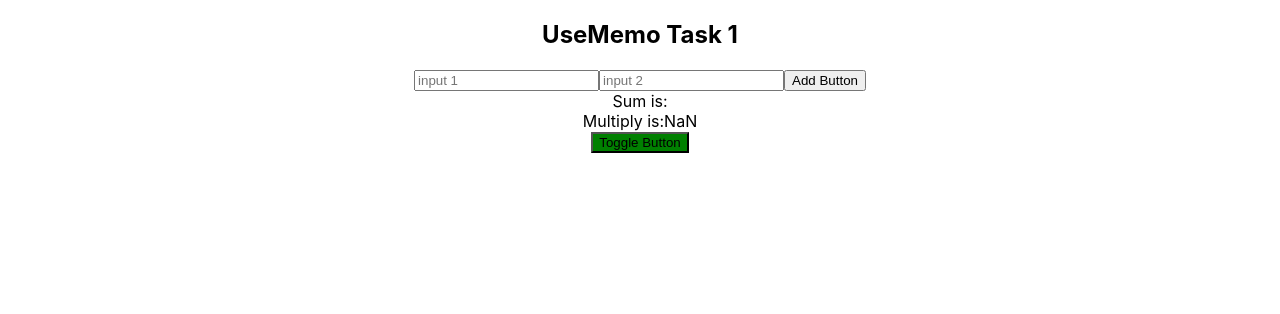
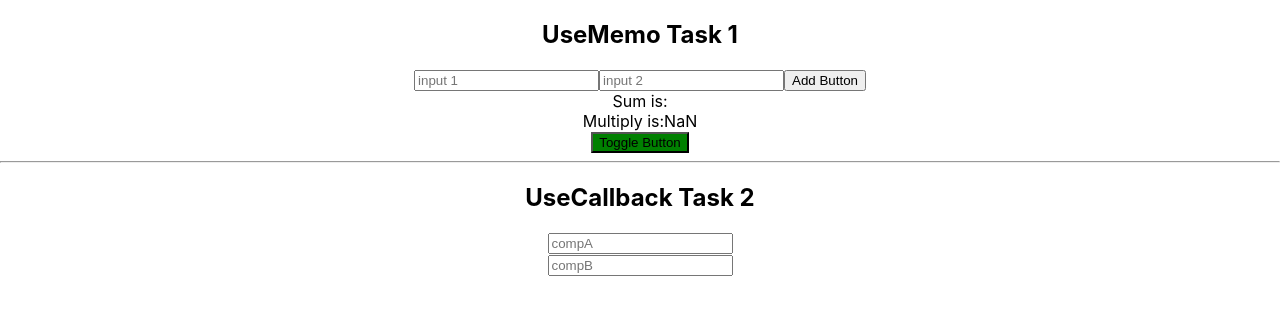
Before and after one commit to anshikachaurasiya-cedcoss/React, a React (Create React App) app: page / in a window 1280 px wide. Shown: the top 314 px of the page. Built offline with nearby package versions, Linux system fonts and the light colour scheme.

Commit message:
Use Callback

```diff
--- a/src/App.js
+++ b/src/App.js
@@ -1,4 +1,5 @@
 import './App.css';
+import UseCallBack from './Components/UseCallBack';
 import UseMemo from './Components/UseMemo';
 
 function App() {
@@ -6,6 +7,9 @@ function App() {
   <div className="App">
     <h2>UseMemo Task 1</h2>
     <UseMemo/>
+    <hr/>
+    <h2>UseCallback Task 2</h2>
+    <UseCallBack/>
   </div>
   );
 }
--- /dev/null
+++ b/src/Components/CompAUseCallback.js
@@ -0,0 +1,12 @@
+import React from 'react'
+
+const CompAUseCallback = (props) => {
+  console.log("...CompA...")
+  return (
+    <div>
+      <input placeholder='compA' onChange={props.inp1}/>
+    </div>
+  )
+}
+
+export default React.memo(CompAUseCallback)
--- /dev/null
+++ b/src/Components/CompBUseCallback.js
@@ -0,0 +1,13 @@
+import React from 'react'
+
+const CompBUseCallback = (props) => {
+  console.log("...CompB...")
+  return (
+    <div>
+      <input placeholder='compB' onChange={props.inp2}/>
+      <h1>{props.inp1Val}</h1>
+    </div>
+  )
+}
+
+export default React.memo(CompBUseCallback)
--- /dev/null
+++ b/src/Components/CompCUseCallback.js
@@ -0,0 +1,12 @@
+import React from 'react'
+
+const CompCUseCallback = (props) => {
+  console.log("...CompC...")
+  return (
+  <div>
+    {props.inp2Val}
+  </div>
+  )
+}
+
+export default React.memo(CompCUseCallback)
--- /dev/null
+++ b/src/Components/UseCallBack.js
@@ -0,0 +1,31 @@
+import React, { useCallback, useState } from 'react'
+import CompAUseCallback from './CompAUseCallback'
+import CompBUseCallback from './CompBUseCallback'
+import CompCUseCallback from './CompCUseCallback'
+
+const UseCallBack = () => {
+  var [inp1Val,setInp1Val]=useState('')
+  var [inp2Val,setInp2Val]=useState('')
+
+  // onchangeHandler for input 1
+
+  const inp1 = useCallback((e)=>{
+    setInp1Val(e.target.value)
+  },[inp1Val])
+
+  // onchangeHandler for input 2
+
+  const inp2=useCallback((e)=>{
+    setInp2Val(e.target.value)
+  },[inp2Val])
+
+  return (
+    <div>
+      <CompAUseCallback inp1={inp1}/>
+      <CompBUseCallback inp2={inp2} inp1Val={inp1Val}/>
+      <CompCUseCallback inp2={inp2} inp2Val={inp2Val}/>
+    </div>
+  )
+}
+
+export default UseCallBack
--- a/src/Components/UseMemo.js
+++ b/src/Components/UseMemo.js
@@ -23,7 +23,7 @@ const UseMemo = () => {
     // button toggle function
 
     const toggles=()=>{
-        if(style=='green'){
+        if(style==='green'){
         setStyle('yellow')
         }
         else{
```
